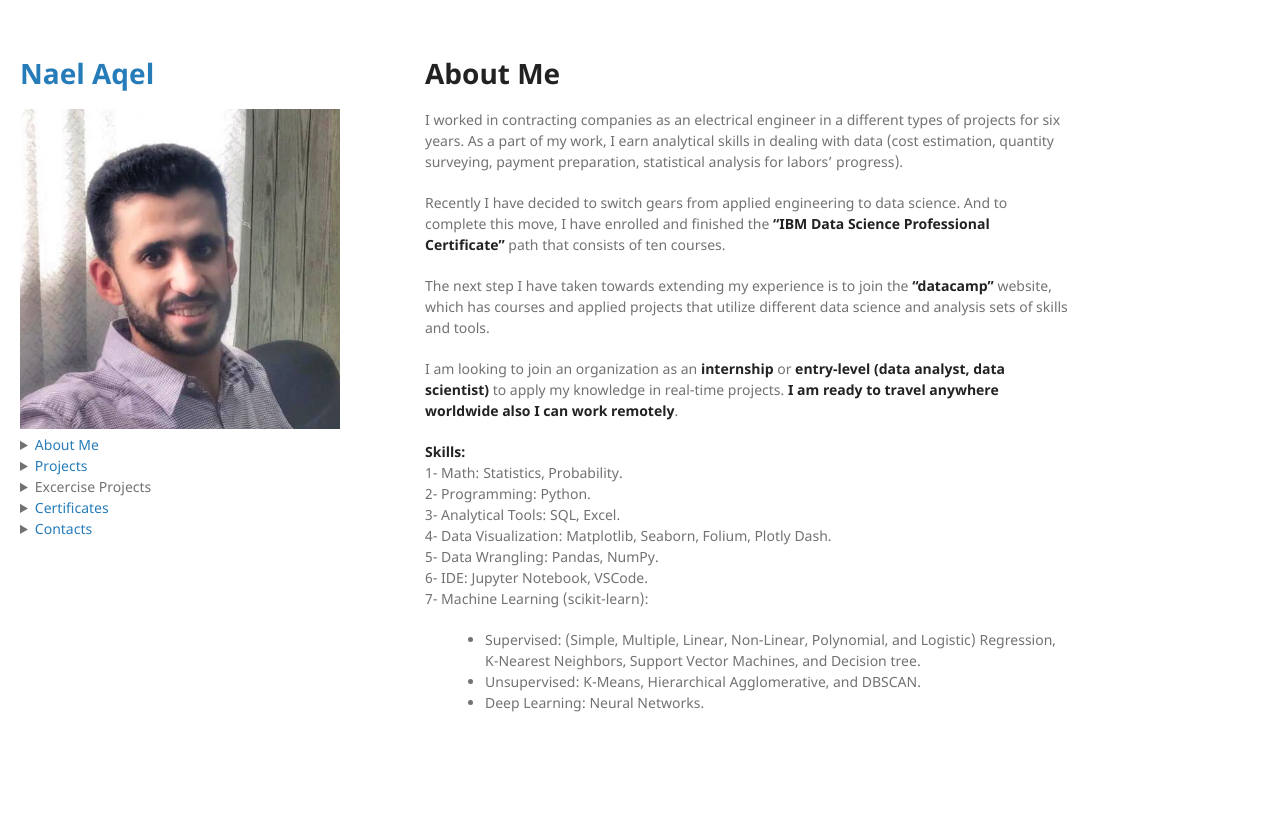
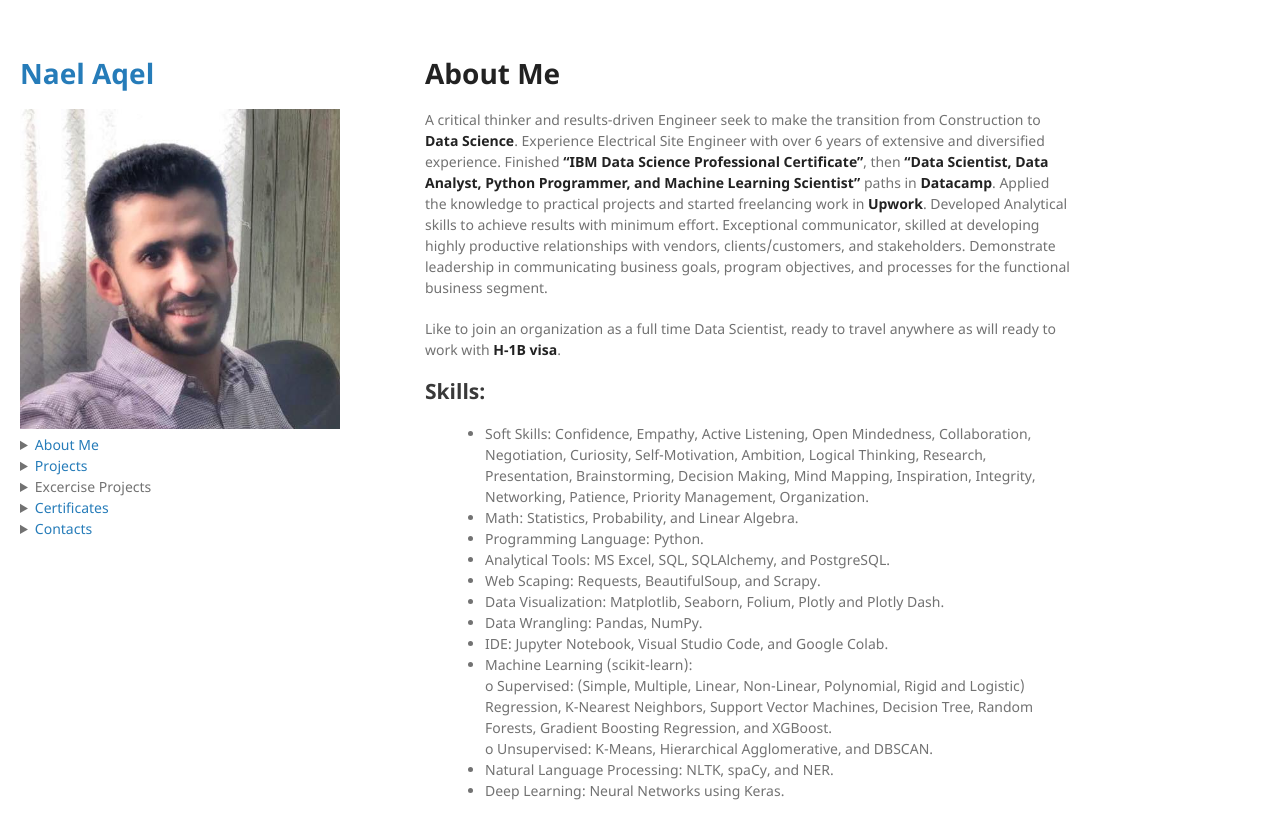
Before and after one commit to NaelAqel/naelaqel.github.io, a Jekyll site: the page built from About Me.md, in a window 1280 px wide. Shown: the top 839 px of the page. Built offline with Jekyll 4.4.1, drawn with Linux system fonts in a browser that asks for light colours.

Commit message:
Change the full page

```diff
--- a/About Me.md
+++ b/About Me.md
@@ -4,22 +4,21 @@
 <section1></section1>
 # About Me
 
-I worked in contracting companies as an electrical engineer in a different types of projects for six years. As a part of my work, I earn analytical skills in dealing with data (cost estimation, quantity surveying, payment preparation, statistical analysis for labors' progress).
+A critical thinker and results-driven Engineer seek to make the transition from Construction to **Data Science**. Experience Electrical Site Engineer with over 6 years of extensive and diversified experience. Finished **"IBM Data Science Professional Certificate"**, then **"Data Scientist, Data Analyst, Python Programmer, and Machine Learning Scientist"** paths in **Datacamp**. Applied the knowledge to practical projects and started freelancing work in **Upwork**. Developed Analytical skills to achieve results with minimum effort. Exceptional communicator, skilled at developing highly productive relationships with vendors, clients/customers, and stakeholders. Demonstrate leadership in communicating business goals, program objectives, and processes for the functional business segment.
 
-Recently I have decided to switch gears from applied engineering to data science. And to complete this move, I have enrolled and finished the **"IBM Data Science Professional Certificate"** path that consists of ten courses.
+Like to join an organization as a full time Data Scientist, ready to travel anywhere as will ready to work with **H-1B visa**.
 
-The next step I have taken towards extending my experience is to join the **"datacamp"** website, which has courses and applied projects that utilize different data science and analysis sets of skills and tools.
-
-I am looking to join an organization as an **internship** or **entry-level (data analyst, data scientist)** to apply my knowledge in real-time projects. **I am ready to travel anywhere worldwide also I can work remotely**.
-
-**Skills:**
-1- Math: Statistics, Probability.
-2- Programming: Python.
-3- Analytical Tools: SQL, Excel.
-4- Data Visualization: Matplotlib, Seaborn, Folium, Plotly Dash.
-5- Data Wrangling: Pandas, NumPy.
-6- IDE: Jupyter Notebook, VSCode.
-7- Machine Learning (scikit-learn):
-  - Supervised: (Simple, Multiple, Linear, Non-Linear, Polynomial, and Logistic) Regression, K-Nearest Neighbors, Support Vector Machines, and Decision tree.
-  - Unsupervised: K-Means, Hierarchical Agglomerative, and DBSCAN.
-  - Deep Learning: Neural Networks.
+## Skills:
+- Soft Skills: Confidence, Empathy, Active Listening, Open Mindedness, Collaboration, Negotiation, Curiosity, Self-Motivation, Ambition, Logical Thinking, Research, Presentation, Brainstorming, Decision Making, Mind Mapping, Inspiration, Integrity, Networking, Patience, Priority Management, Organization.
+- Math: Statistics, Probability, and Linear Algebra.
+- Programming Language: Python.
+- Analytical Tools: MS Excel, SQL, SQLAlchemy, and PostgreSQL.
+- Web Scaping: Requests, BeautifulSoup, and Scrapy.
+- Data Visualization: Matplotlib, Seaborn, Folium, Plotly and Plotly Dash.
+- Data Wrangling: Pandas, NumPy.
+- IDE: Jupyter Notebook, Visual Studio Code, and Google Colab.
+- Machine Learning (scikit-learn):
+      o Supervised: (Simple, Multiple, Linear, Non-Linear, Polynomial, Rigid and Logistic) Regression, K-Nearest Neighbors, Support Vector Machines, Decision Tree, Random Forests, Gradient Boosting Regression, and XGBoost.
+      o Unsupervised: K-Means, Hierarchical Agglomerative, and DBSCAN.
+- Natural Language Processing: NLTK, spaCy, and NER.
+- Deep Learning: Neural Networks using Keras.
```
